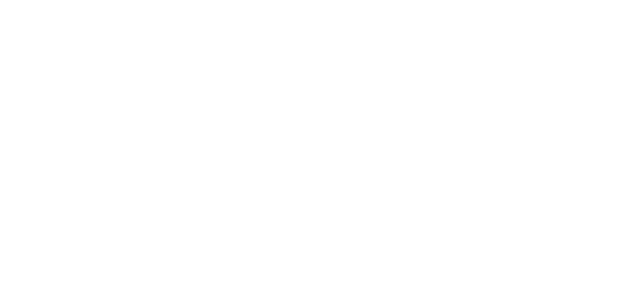
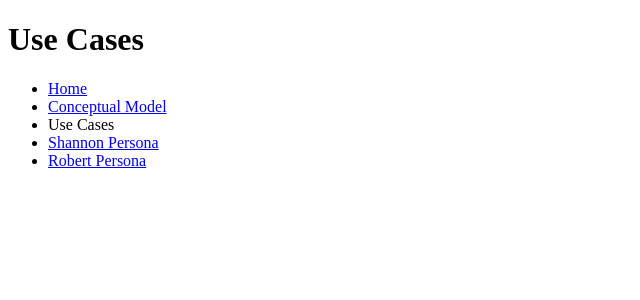
Before and after one commit to Npascetti/kindness, a PHP site: page /use-cases.php in a window 1280 px wide. Before the commit the part shown is empty. Shown: the top 300 px of the page, without its empty margins (0-640 px from the left). Run offline with PHP 8.4, Linux system fonts and the light colour scheme.

Commit message:
Added nav on all pages

```diff
--- a/epic/use-cases.php
+++ b/epic/use-cases.php
@@ -6,6 +6,19 @@
 	</head>
 
 	<body>
+		<header>
+			<h1>Use Cases</h1>
+			<nav>
+				<ul>
+					<li><a href="index.php">Home</a></li>
+					<li><a href="conceptual-model.php">Conceptual Model</a></li>
+					<li>Use Cases</li>
+					<li><a href="shannon.php">Shannon Persona</a></li>
+					<li><a href="robert.php">Robert Persona</a></li>
+				</ul>
+			</nav>
+		</header>
+
 		<main>
 		</main>
 	</body>
```
Also changed, not shown: epic/conceptual-model.php (+13 -1 lines).
